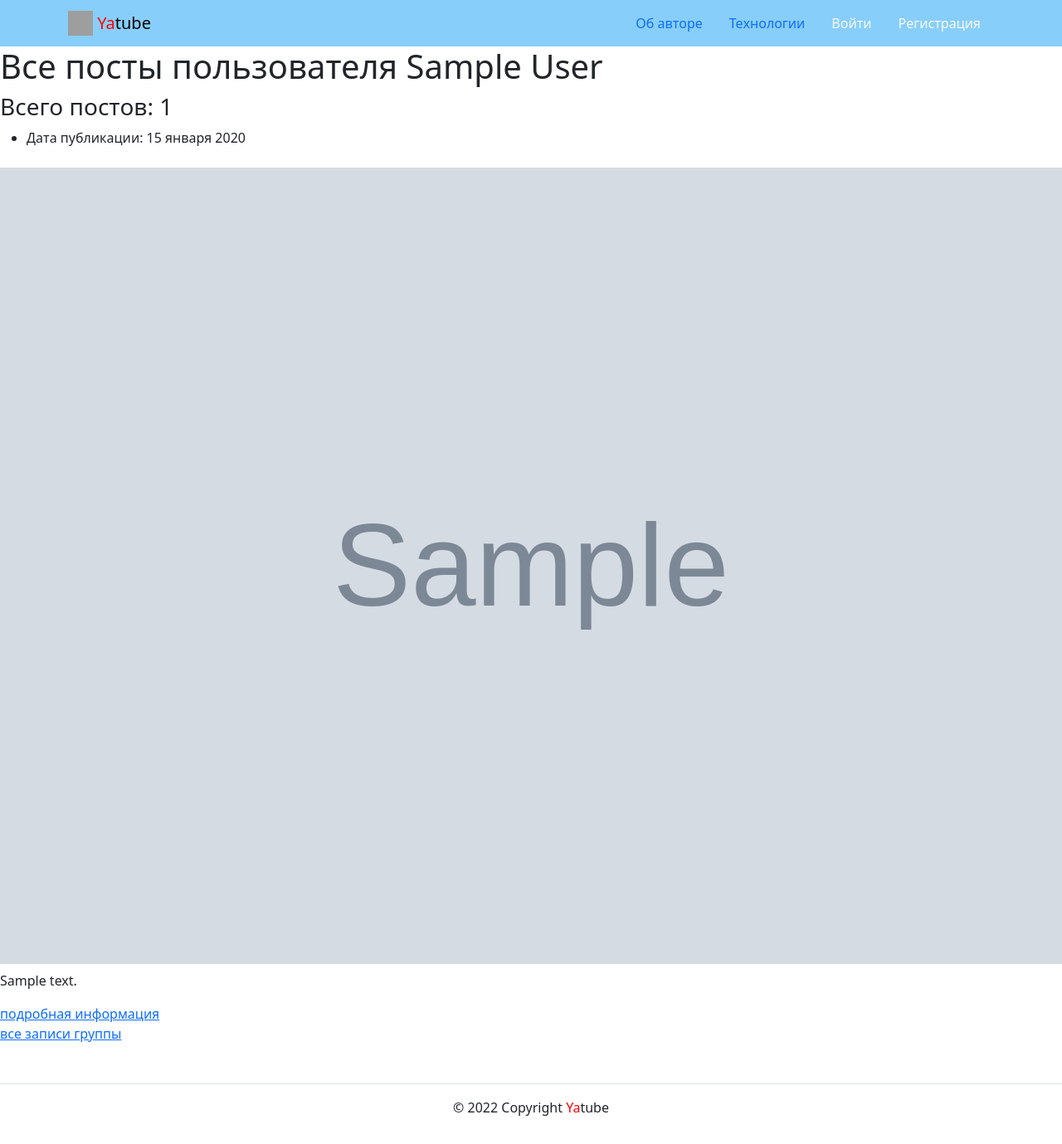
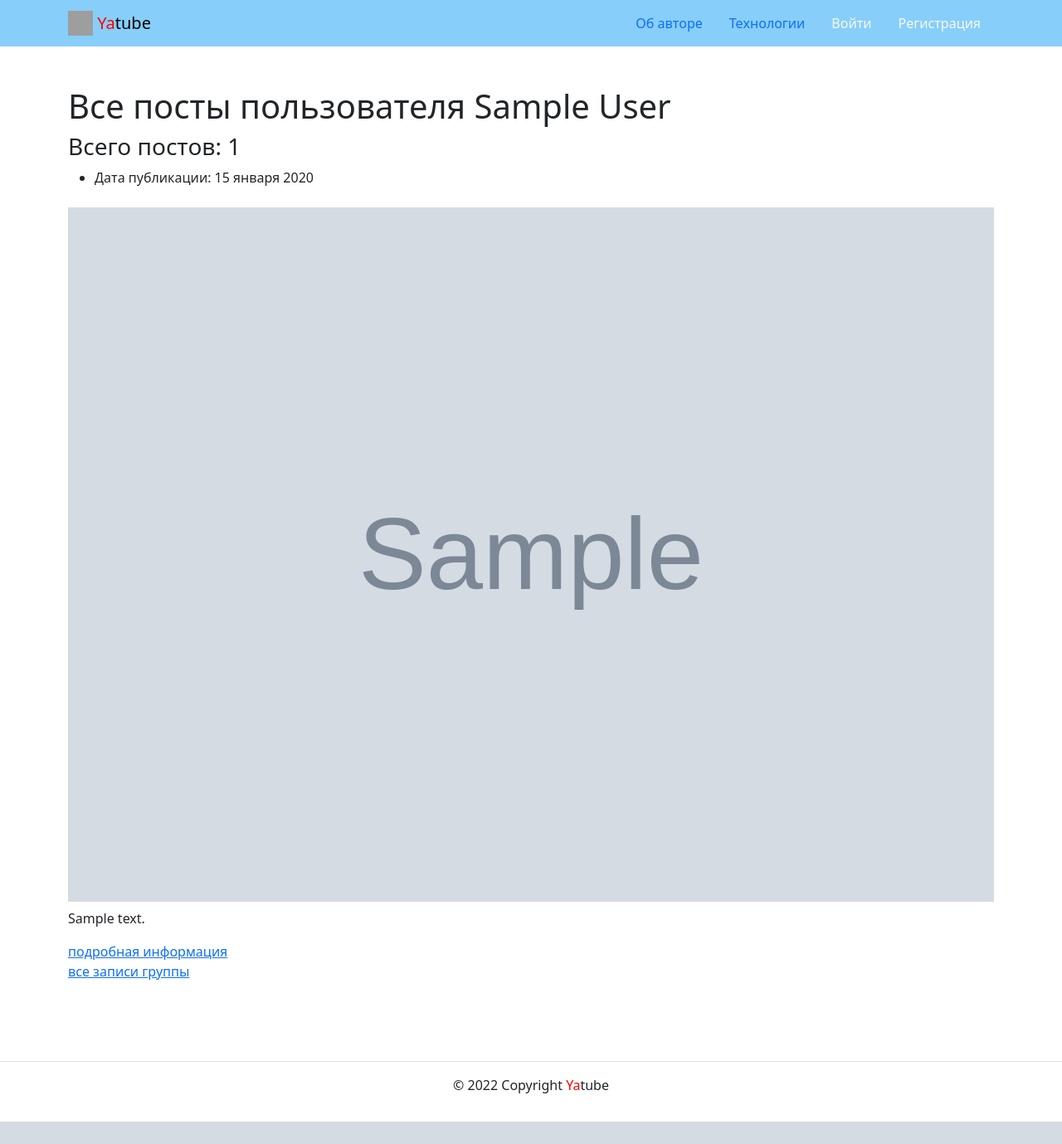
Before and after one commit to earlinn/hw05_final, a Django app: a page that uses yatube/templates/base.html in a window 1280 px wide. Shown: the whole page at 83% size. After the commit the page ends 1352 px from the top, so only its background shows below. Run offline with Django 3.2, Linux system fonts and the light colour scheme; tables that the repository leaves empty hold one stand-in row (values such as "Sample post"); grey boxes marked "Sample" are stand-in pictures; some libraries are stand-ins or nearby versions; grey boxes are pictures that could not be loaded.

Commit message:
Fix bugs in paginator, icons and profile page, add site addresses to ALLOWED_HOSTS

```diff
--- a/yatube/templates/base.html
+++ b/yatube/templates/base.html
@@ -4,7 +4,7 @@
   <head>
     <meta charset="utf-8">
     <meta name="viewport" content="width=device-width, initial-scale=1">
-    <link rel="icon" href="{% static 'img/fav/fav.ico' %}" type="image">
+    <link rel="icon" href="{% static 'img/fav/favicon.ico' %}" type="image">
     <link
       rel="apple-touch-icon"
       sizes="180x180"
--- a/yatube/templates/posts/index.html
+++ b/yatube/templates/posts/index.html
@@ -5,7 +5,7 @@
   <div class="container py-5">
     <h1>Последние обновления на сайте</h1>
     {% include 'posts/includes/switcher.html' %}
-    {% cache 20 index_page %}
+    {% cache 20 index_page page_obj.number %}
       {% for post in page_obj %}
         {% include 'posts/includes/article.html' %}
         {% if post.group %}
--- a/yatube/templates/posts/profile.html
+++ b/yatube/templates/posts/profile.html
@@ -2,6 +2,7 @@
 {% load thumbnail %}
 {% block title %}Профайл пользователя {{ author.get_full_name }}{% endblock %}
 {% block content %}
+  <div class="container py-5">
     <div class="mb-5">
       <h1>Все посты пользователя {{ author.get_full_name }}</h1>
       <h3>Всего постов: {{ author.posts.count }}</h3>
@@ -48,4 +49,5 @@
       {% endfor %}
       {% include 'posts/includes/paginator.html' %}
     </div>
+  </div>
 {% endblock %}
--- a/yatube/yatube/settings.py
+++ b/yatube/yatube/settings.py
@@ -29,7 +29,9 @@ ALLOWED_HOSTS = [
     'localhost',
     '127.0.0.1',
     '[::1]',
-    'testserver'
+    'testserver',
+    'http://earlinn.pythonanywhere.com/',
+    'earlinn.pythonanywhere.com/'
 ]
 
 
```
Lines whose indentation alone changed are shown as unchanged.
